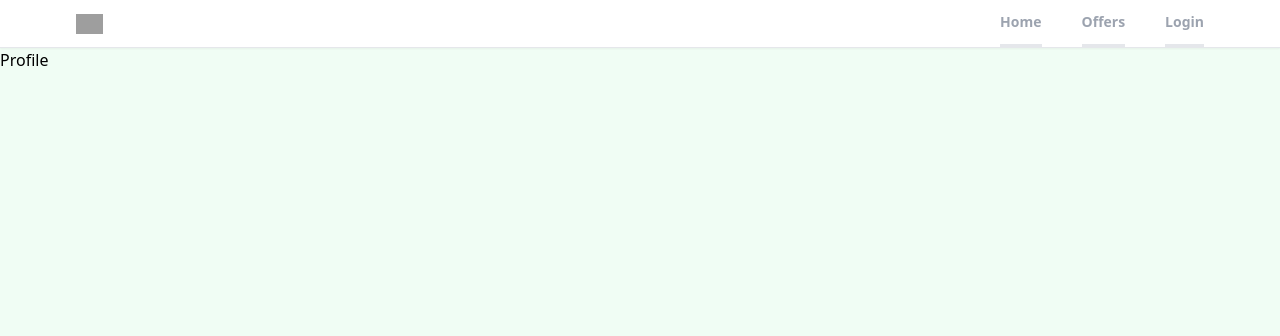
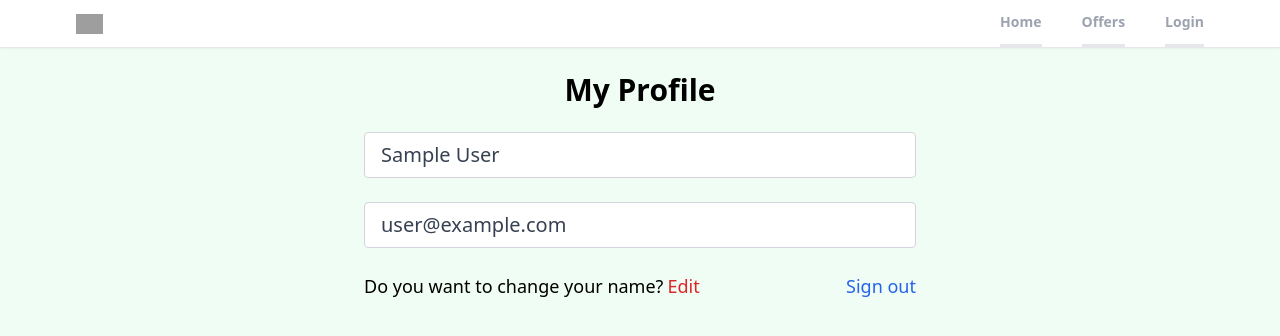
Before and after one commit to ucheson235/UC-Estate, a React (Create React App) app: page /profile in a window 1280 px wide. Shown: the top 336 px of the page. Built offline with nearby package versions, Linux system fonts and the light colour scheme; no server answers; sample sign-in values are in the browser's storage; grey boxes are pictures that could not be loaded.

Commit message:
create private route and custome hook for protection of profile page and add the logout functionlity

```diff
--- a/src/App.js
+++ b/src/App.js
@@ -3,6 +3,7 @@
 import Profile from './pages/Profile';
 import SignUp from './pages/SignUp';
 import Offer from './pages/Offer';
+import PrivateRoute from './components/PrivateRoute';
 import ForgotPassword from './pages/ForgotPassword';
 import Login from './pages/Login';
 import Header from './components/Header';
@@ -16,7 +17,9 @@
       <Header />
       <Routes>
         <Route  path="/" element={<Home />}/>
-        <Route  path="/profile" element={<Profile />}/>
+        <Route path='/profile' element={<PrivateRoute/>}>
+          <Route  path="/profile" element={<Profile />}/>
+        </Route>
         <Route  path="/Sign-Up" element={<SignUp />}/>
         <Route  path="/Offer" element={<Offer />}/>
         <Route  path="/Login" element={<Login />}/>
--- /dev/null
+++ b/src/components/PrivateRoute.jsx
@@ -0,0 +1,11 @@
+import React from 'react'
+import {Outlet, Navigate} from 'react-router-dom'
+import {useAuthStatus} from '../hooks/useAuthStatus';
+
+export default function PrivateRoute() {
+    const {loggedIn, checkingStatus} = useAuthStatus();
+    if (checkingStatus){
+        return <h3>Loading</h3>;
+    }
+    return loggedIn ? <Outlet/> : <Navigate to="/Login"/>;
+}
--- /dev/null
+++ b/src/hooks/useAuthStatus.jsx
@@ -0,0 +1,19 @@
+import { getAuth, onAuthStateChanged } from 'firebase/auth'
+import { useEffect, useState } from 'react'
+
+
+export  function useAuthStatus() {
+    const [loggedIn, setLoggedIn] = useState(false)
+    const [checkingStatus, setCheckingStatus] = useState(true)
+
+    useEffect(() => {
+        const auth = getAuth()
+        onAuthStateChanged(auth, (user) => {
+            if (user){
+                setLoggedIn(true)
+            }
+            setCheckingStatus(false)
+        })
+    },[])
+  return {loggedIn, checkingStatus};
+}
--- a/src/pages/Profile.jsx
+++ b/src/pages/Profile.jsx
@@ -1,7 +1,49 @@
-import React from 'react'
+import React, { useState } from 'react'
+import {getAuth} from "firebase/auth";
+import { useNavigate } from 'react-router';
 
 export default function Profile() {
+  const auth = getAuth()
+  const navigate = useNavigate()
+  const [formData, setFormData] = useState({
+
+    name: auth.currentUser.displayName,
+    email: auth.currentUser.email,
+
+
+  });
+  const { name, email } = formData;
+  function onLogout() {
+    auth.signOut();
+    navigate("/");
+
+  }
   return (
-    <div>Profile</div>
+    <div>
+         <section className='max-w-6xl mx-auto flex justify-center items-center flex-col'>
+           <h1 className='text-3xl text-center mt-6 font-bold'>My Profile</h1>
+           <div className='w-full md:w-[50%] mt-6 px-3'>
+             <form>
+                { /*Name Input*/}
+
+                <input type='text' id='name' value={name} disabled className=' mb-6 w-full px-4 py-2 text-xl text-gray-700 bg-white border border-gray-300 rounded transition ease-in-out'/>
+
+                { /*Email Input*/}
+
+                <input type='email' id='email' value={email} disabled className='mb-6 w-full px-4 py-2 text-xl text-gray-700 bg-white border border-gray-300 rounded transition ease-in-out '/>
+
+                <div className='flex justify-between whitespace-nowrap text-sm sm:text-lg  mb-6'>
+                   <p className='flex items-center'>Do you want to change your name?<span className=' text-red-600 hover:text-red-700 transition ease-in-out duration-200 ml-1 cursor-pointer'>Edit</span></p>
+                   <p onClick={onLogout}   className='text-blue-600 hover:text-blue-800 transition duration-200 ease-in-out cursor-pointer'>Sign out</p>
+                </div>
+
+
+
+             </form>
+
+           </div>
+         </section>
+
+    </div>
   )
 }
```
